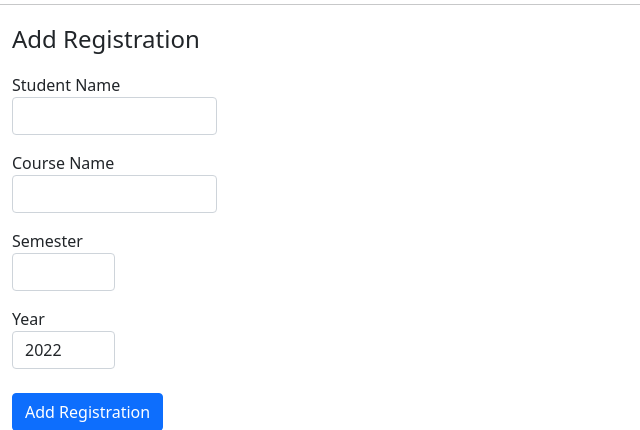
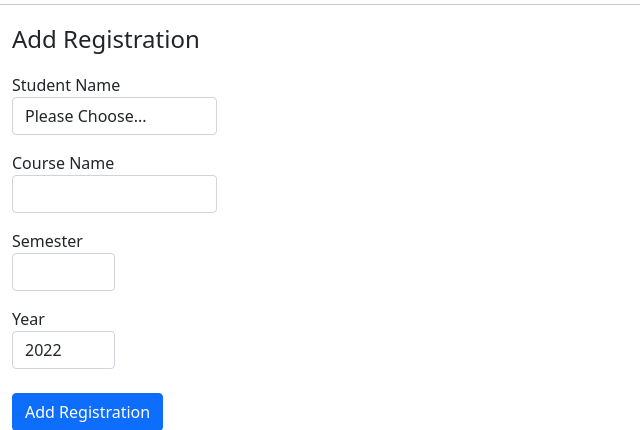
Before and after one commit to Sharp-Benders-Academy/Sharp-Benders-Academy, a Flask app: template templates/registrations.j2 in a window 1280 px wide. Shown: the part 235-665 px from the top of the page, without its empty margins (0-640 px from the left). Run offline with Flask 2, Linux system fonts and the light colour scheme; the template is opened without the code that fills it, so the values that code supplies are empty; some libraries are stand-ins or nearby versions.

Commit message:
test of making placeholder for new reg inputs

```diff
--- a/templates/registrations.j2
+++ b/templates/registrations.j2
@@ -71,6 +71,7 @@
                         <label class="col-md-4 control-label" for="studentid">Student Name</label>
                         <div class="col-md-4">
                             <select id="studentid" name="studentid" class="form-control">
+                                <option value="" disabled selected hidden>Please Choose...</option>
                                 {% for student in students %}
                                 <option value="{{student.student_id}}">{{student.Student}}</option>
                                 {% endfor %}
```
